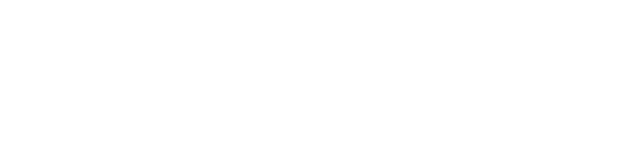
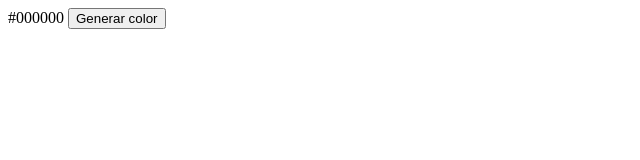
Before and after one commit to johancastillo/educa2-tutorials, a plain HTML site: page colors-generator/index.html in a window 1280 px wide. Shown: the whole page, without its empty margins (0-640 px from the left). Drawn offline with Linux system fonts and the light colour scheme.

Commit message:
Code HTML

```diff
--- a/colors-generator/index.html
+++ b/colors-generator/index.html
@@ -1,5 +1,6 @@
 <!DOCTYPE html>
 <html lang="es">
+
 <head>
     <meta charset="UTF-8">
     <meta http-equiv="X-UA-Compatible" content="IE=edge">
@@ -8,9 +9,15 @@
 
     <link rel="stylesheet" href="./styles.css">
 </head>
+
 <body>
 
+    <div class="container">
+        <span class="value">#000000</span>
+        <button class="btn">Generar color</button>
+    </div>
 
     <script src="./main.js"></script>
 </body>
+
 </html>
```
